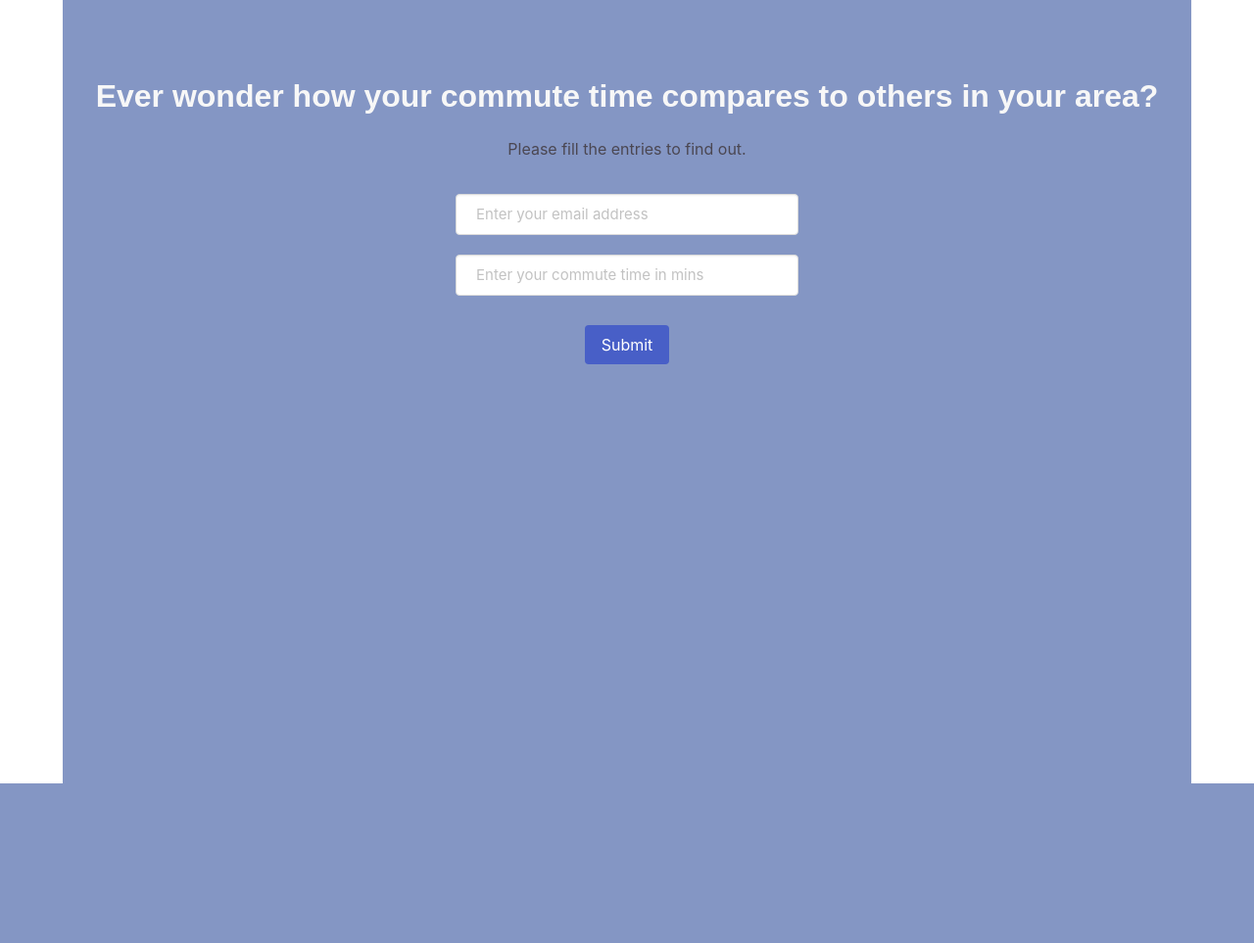
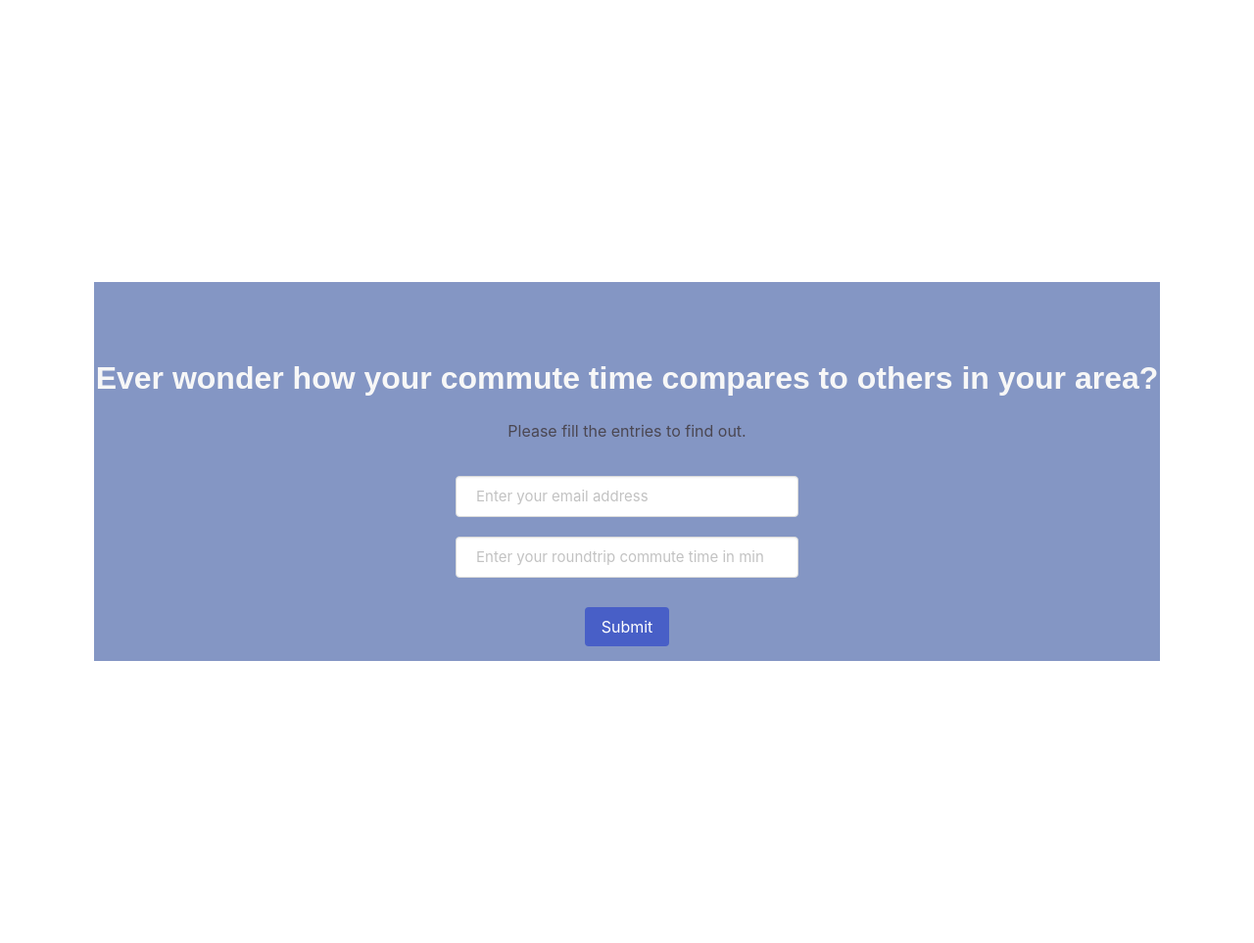
Before and after one commit to NeoElias/commuteTime-datacollector, a Flask app: page / in a window 1280 px wide. Shown: the whole page at 98% size. Before the commit the page ends 800 px from the top, so only its background shows below. Run offline with Flask 2, Linux system fonts and the light colour scheme.

Commit message:
Add a section container and update place holder text

```diff
--- a/templates/index.html
+++ b/templates/index.html
@@ -9,6 +9,7 @@
 
 </head>
 <body>
+    <section class="section is-large">
         <div class="container">
             <h1 class="title">Ever wonder how your commute time compares to others in your area?</h1>
             <h3>Please fill the entries to find out.</h3>
@@ -17,10 +18,12 @@
             </div>
             <form class="field" action="{{url_for('success')}}" method="POST">
                 <input class="input" title="Your email will be safe with us" placeholder="Enter your email address" type="email" name="email_name" required><br>
-            <input class="input" title="Your email will be safe with us" placeholder="Enter your commute time in mins" type="number" min="50" max="300" name="commuteTime_name" required><br>
+                <input class="input" placeholder="Enter your roundtrip commute time in mins" type="number" min="0" max="420" name="commuteTime_name" required><br>
                 <button class="button is-link" type="submit"> Submit </button>
             </form>
         </div>
+    </section>
+
 
 </body>
 </html>
```
Lines whose indentation alone changed are shown as unchanged.
